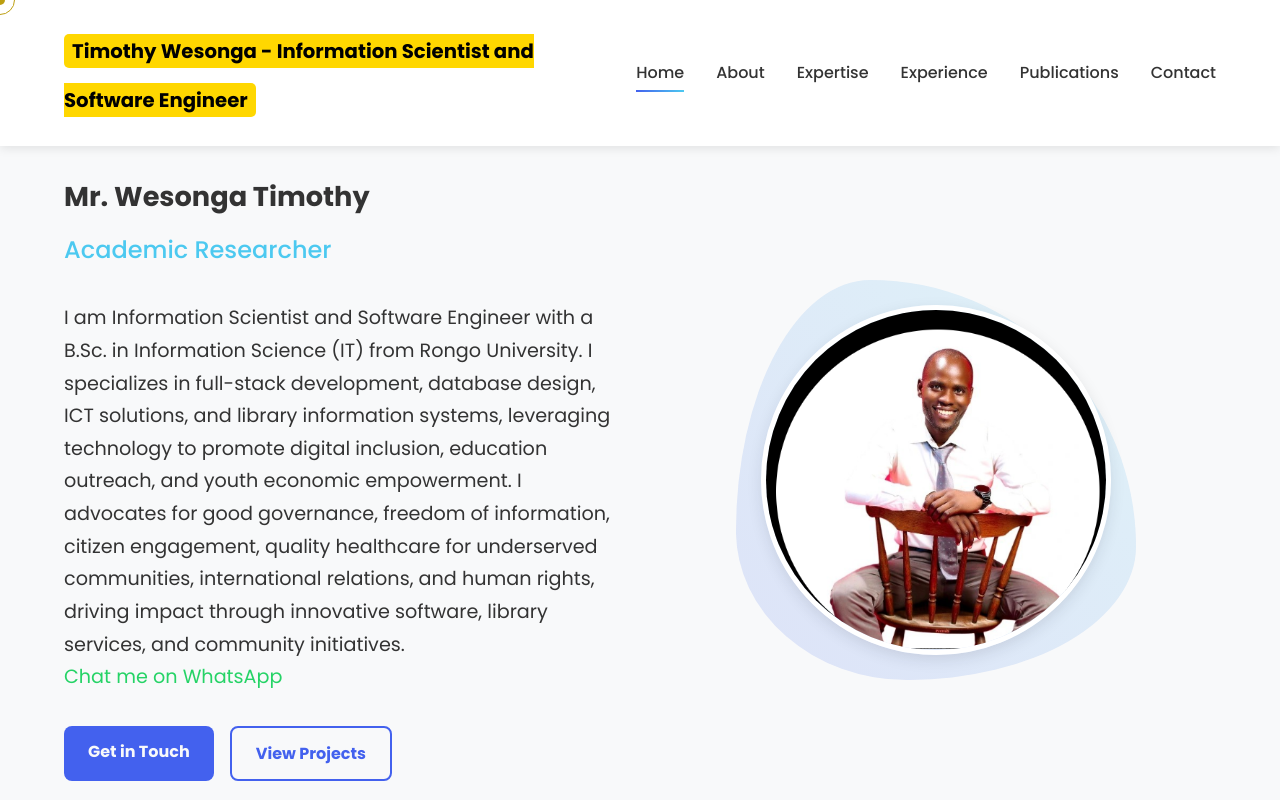
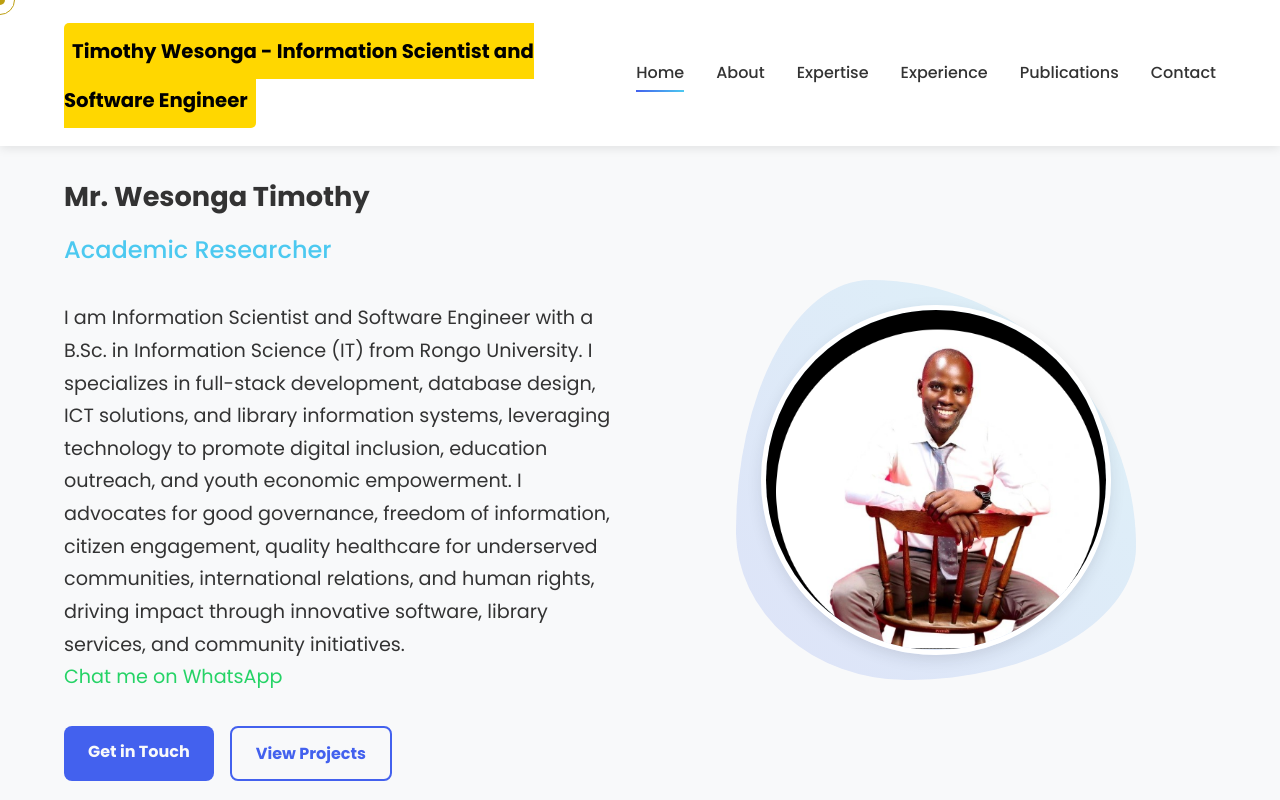
Before and after one commit to WesongaTimothy/wesonga_timothy, a plain HTML site: page index.html in a window 1280 px wide. Shown: the top 800 px of the page. Drawn offline with Linux system fonts and the light colour scheme.

Commit message:
Update styles.css

```diff
--- a/styles.css
+++ b/styles.css
@@ -186,7 +186,7 @@ nav {
 .logo-text {
     background-color: #FFD700; /* gold background, change to any color you want */
     color: #000; /* text color */
-    padding: 0.2rem 0.5rem; /* small padding around text */
+    padding: 0.9rem 0.5rem; /* small padding around text */
     border-radius: 5px; /* optional: rounded corners */
 }
 
```
